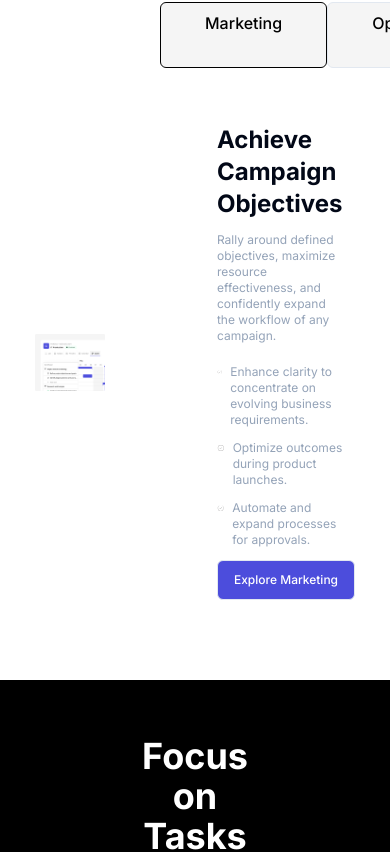
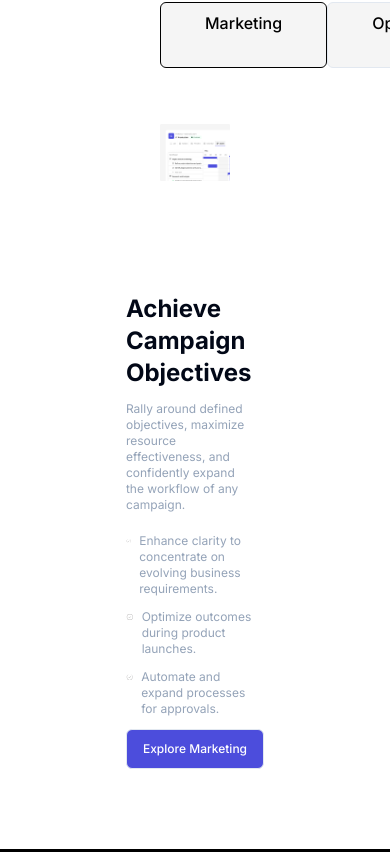
Before and after one commit to aljodavis/landing, a Next.js app: page /landing in a window 390 px wide. Shown: the part 937-1789 px from the top of the page. Built offline with nearby package versions, Linux system fonts and the light colour scheme.

Commit message:
media query

```diff
--- a/app/landing/page.tsx
+++ b/app/landing/page.tsx
@@ -33,7 +33,7 @@ const landing = () => {
                     </div>
                 </div>
 
-                <div className="mt-14 mb-14 mx-40 flex gap-28 justify-center items-center">
+                <div className="mt-14 mb-14 mx-40 flex flex-col md:flex-row gap-28 justify-center items-center">
                     <Image
                         src="/images/first.jpg"
                         width={550}
@@ -70,7 +70,7 @@ const landing = () => {
                         Taskmanly plays a pivotal role in facilitating the coordination of complex tasks among different teams, ensuring a seamless collaboration that ultimately contributes to the achievement of tangible and impactful business results.
                     </p>
                 </div>
-                <div className="flex justify-center mx-auto space-x-6">
+                <div className="flex flex-col md:flex-row justify-center mx-auto space-x-6">
                     <div className="rounded-md border border-white p-2 w-[40%] overflow-hidden">
                         <h1 className="text-xl font-bold mb-2">Effortless Task Creation</h1>
                         <p className="text-sm mb-4 text-[#C2C2C2]">Seamlessly create new tasks with ease, whether you&apos;re working individually or collaborating with your team.</p>
@@ -103,7 +103,7 @@ const landing = () => {
                     </div>
                 </div>
 
-                <div className="mt-6 py-1 flex justify-center mx-auto space-x-6">
+                <div className="mt-6 py-1 flex flex-col md:flex-row justify-center mx-auto space-x-6">
                     <div className="rounded-md border border-white p-2 w-[40%]">
                         <h1 className="text-xl font-bold mb-2">Effortless Task Creation</h1>
                         <p className="text-sm mb-4 text-[#C2C2C2]">Seamlessly create new tasks with ease, whether you&apos;re working individually or collaborating with your team.</p>
```
